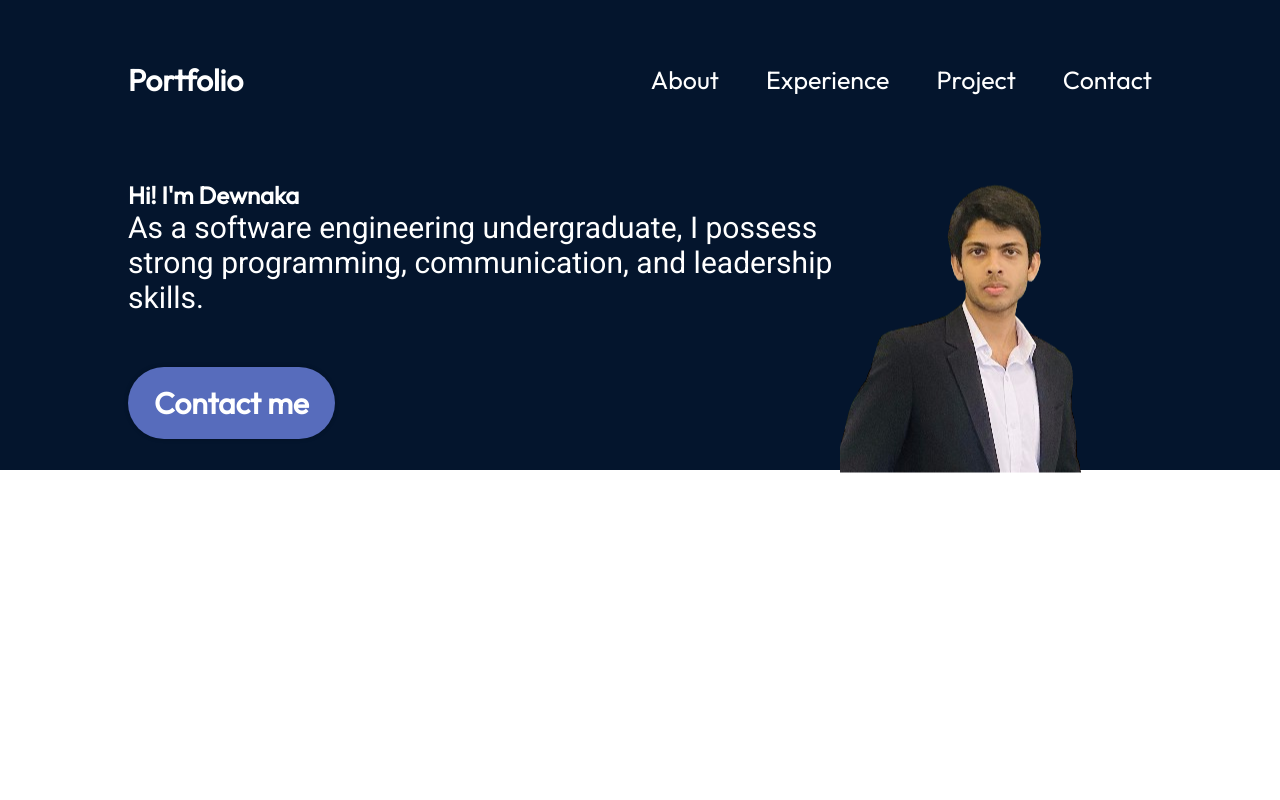
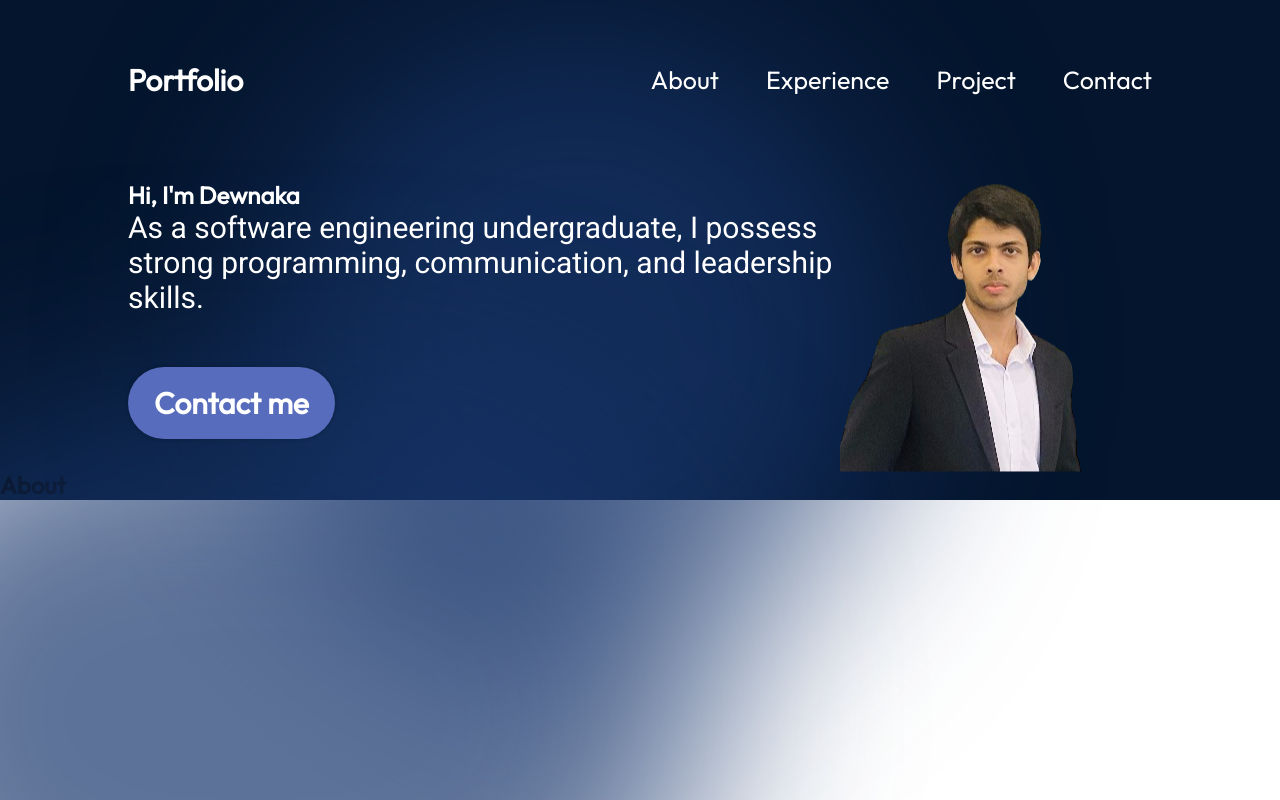
Before and after one commit to dewnaka7264/Personal-Portfolio, a React (Vite) app: page / in a window 1280 px wide. Shown: the top 800 px of the page. Built offline with nearby package versions, Linux system fonts and the light colour scheme.

Commit message:
Created About files structure and imports

```diff
--- a/src/App.jsx
+++ b/src/App.jsx
@@ -2,6 +2,7 @@
 import styles from './App.module.css'
 import Navbar from "./components/Navbar/Navbar.jsx";
 import Intro from './components/Intro/Intro.jsx';
+import About from "./components/About/About.jsx";
 
 function App() {
 
@@ -9,6 +10,7 @@ function App() {
     <div className={styles.App}>
       <Navbar/>
         <Intro/>
+        <About/>
     </div>
   )
 }
--- /dev/null
+++ b/src/components/About/About.jsx
@@ -0,0 +1,11 @@
+import React from 'react';
+
+const About = () => {
+    return (
+        <section>
+<h2>About</h2>
+        </section>
+    );
+};
+
+export default About;
--- a/src/components/Intro/Intro.jsx
+++ b/src/components/Intro/Intro.jsx
@@ -6,7 +6,7 @@ import styles from "./Intro.module.css";
 const Intro = () => {
     return (
         <section className={styles.container}>
-            <div className={styles.content}><h1>Hi! I'm Dewnaka</h1>
+            <div className={styles.content}><h1>Hi, I'm Dewnaka</h1>
             <p className={styles.description}>As a software engineering undergraduate, I possess strong programming,
                 communication, and leadership skills.
                 {/*I’m passionate about software development and staying ahead of industry trends. I strive to create innovative solutions that bridge the gap
--- a/src/components/Intro/Intro.module.css
+++ b/src/components/Intro/Intro.module.css
@@ -68,3 +68,29 @@
     }
 
 }
+.topBlur{
+    position: absolute;
+    width: 50vw ;
+    height: 50vw;
+    min-width: 350px;
+    min-width: 350px;
+    top: -128px;
+    left: 10vw;
+    border-radius: 764px;
+    background: rgba(25,55,109,0.7);
+    filter: blur(100px);
+    z-index: 0;
+}
+.bottomBlur{
+    position: absolute;
+    width: 70vw ;
+    height: 50vw;
+    min-width: 250px;
+    min-width: 350px;
+    top: 246px;
+    left: -25vw;
+    border-radius: 764px;
+    background: rgba(25,55,109,0.7);
+    filter: blur(100px);
+    z-index: 0;
+}
```
Also changed, not shown: src/components/About/About.module.css (added).
